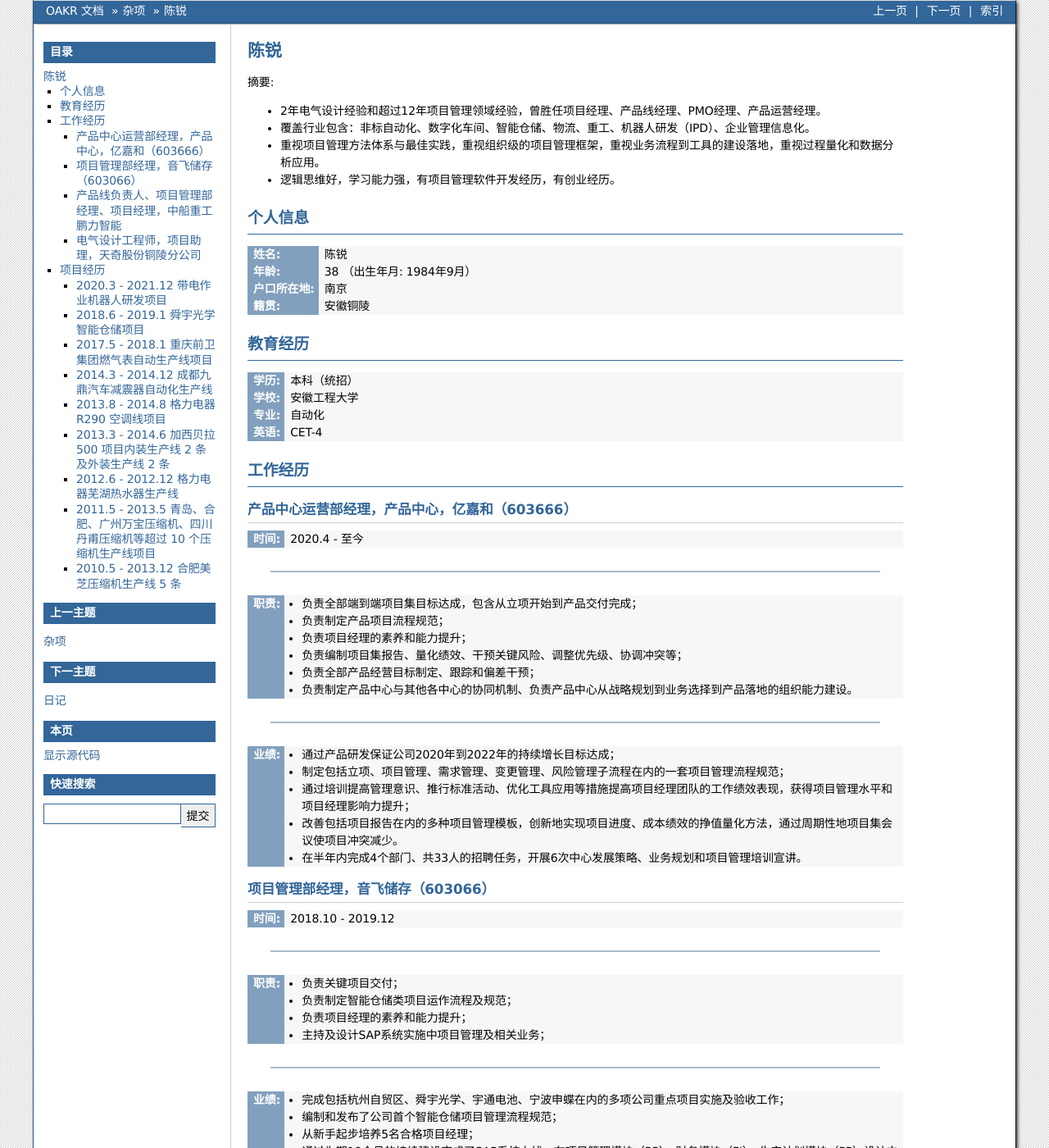
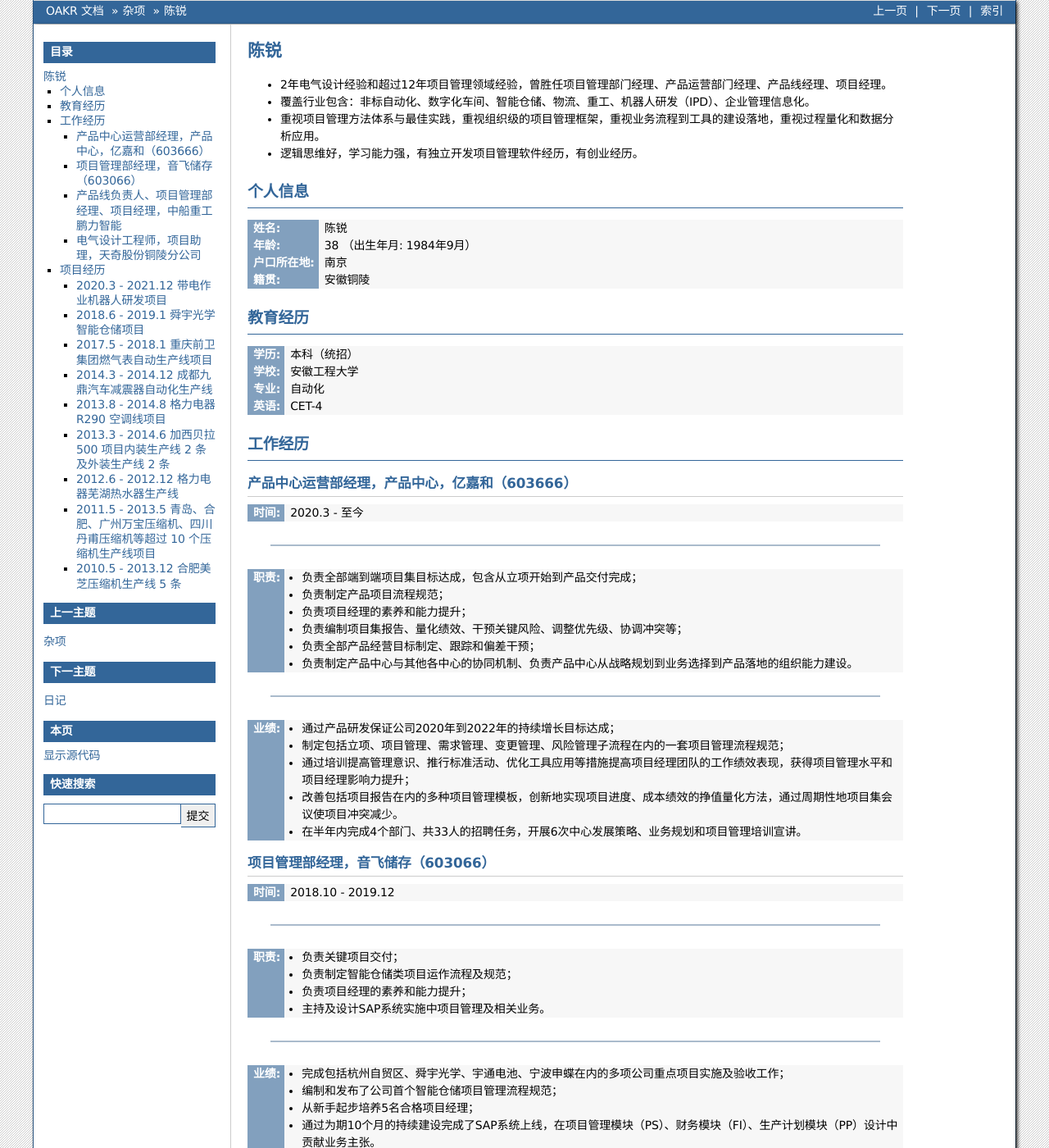
Before and after one commit to cruiurc/cruiurc.github.io, a Sphinx documentation site: the page built from source/miscellaneous/resume.rst, in a window 1280 px wide and 1400 px high. Shown: the whole window at 82% size. Built offline with Sphinx 7.4.7, drawn with Linux system fonts in a browser that asks for light colours; some of the changed text lies outside the part shown.

Commit message:
add resume change

```diff
--- a/source/miscellaneous/resume.rst
+++ b/source/miscellaneous/resume.rst
@@ -1,11 +1,10 @@
 陈锐
 ====
-摘要:
 
-- 2年电气设计经验和超过12年项目管理领域经验，曾胜任项目经理、产品线经理、PMO经理、产品运营经理。
+- 2年电气设计经验和超过12年项目管理领域经验，曾胜任项目管理部门经理、产品运营部门经理、产品线经理、项目经理。
 - 覆盖行业包含：非标自动化、数字化车间、智能仓储、物流、重工、机器人研发（IPD）、企业管理信息化。
 - 重视项目管理方法体系与最佳实践，重视组织级的项目管理框架，重视业务流程到工具的建设落地，重视过程量化和数据分析应用。
-- 逻辑思维好，学习能力强，有项目管理软件开发经历，有创业经历。
+- 逻辑思维好，学习能力强，有独立开发项目管理软件经历，有创业经历。
 
 
 个人信息
@@ -28,7 +27,7 @@
 产品中心运营部经理，产品中心，亿嘉和（603666）
 ~~~~~~~~~~~~~~~~~~~~~~~~~~~~~~~~~~~~~~~~~~~~~~
 
-:时间: 2020.4 - 至今
+:时间: 2020.3 - 至今
 
 ----
 
@@ -60,7 +59,7 @@
    - 负责关键项目交付；
    - 负责制定智能仓储类项目运作流程及规范；
    - 负责项目经理的素养和能力提升；
-   - 主持及设计SAP系统实施中项目管理及相关业务；
+   - 主持及设计SAP系统实施中项目管理及相关业务。
 
 ----
 
@@ -81,7 +80,7 @@
    - 负责非标产品线经营业绩指标达成（订单、回款）；
    - 负责包括机械设计、电气设计和项目管理在内的部门管理和绩效管理；
    - 负责从售前支持到验收回款的项目管理；
-   - 负责项目管理机制建设；
+   - 负责项目管理机制建设。
 
 ----
 
```
